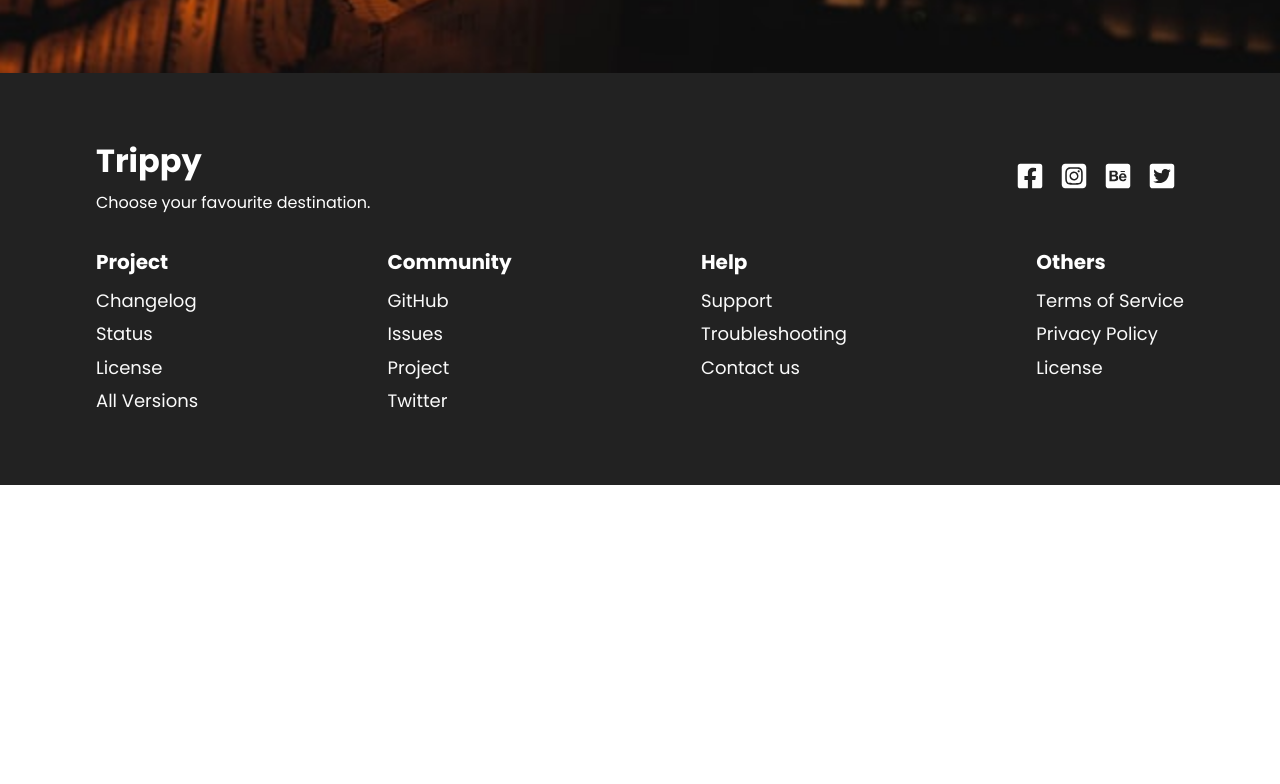
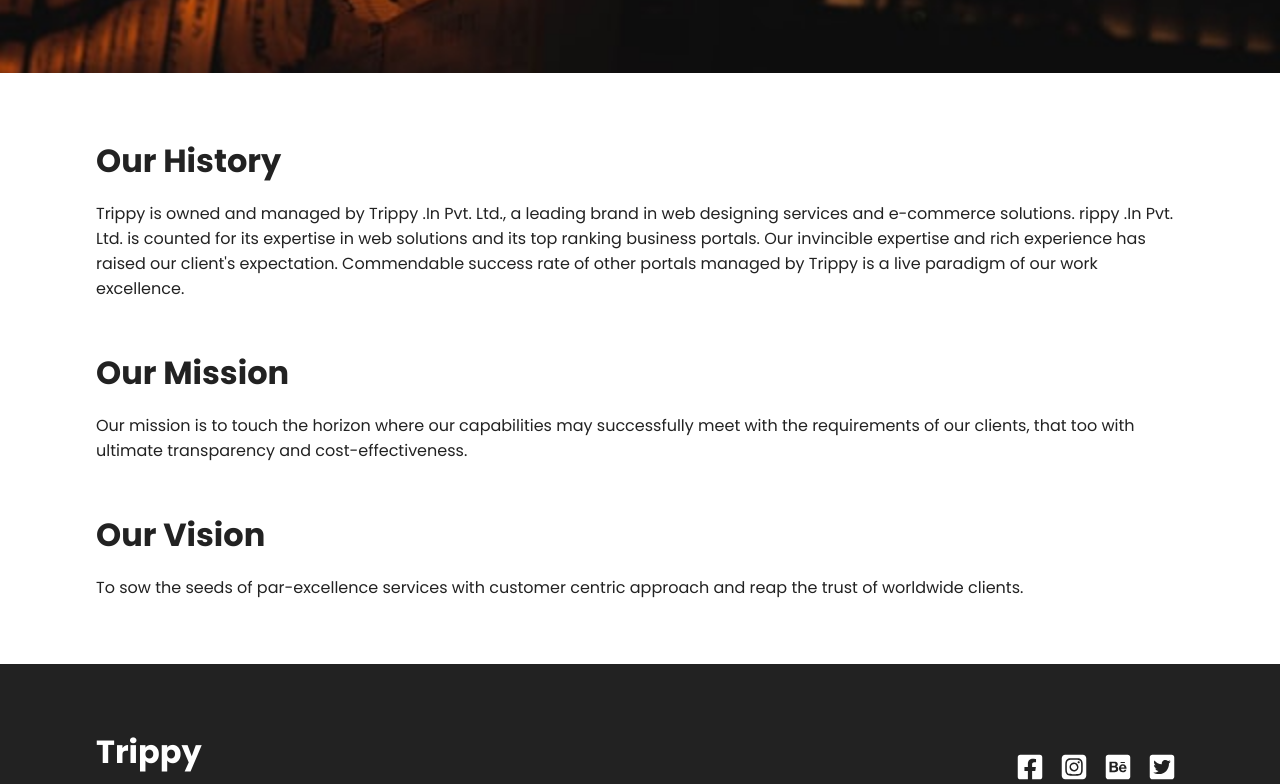
Before and after one commit to nagham-aljawish/Trippy, a React (Vite) app: page /about in a window 1280 px wide. Shown: the part 727-1511 px from the top of the page. Before the commit the page ends 1212 px from the top, so only its background shows below. Built offline with nearby package versions, Linux system fonts and the light colour scheme.

Commit message:
Rearrange  page about

```diff
--- /dev/null
+++ b/src/components/AboutContainer/AboutContainer.css
@@ -0,0 +1,12 @@
+.aboutContainer{
+    margin-bottom: 3rem;
+    text-align: start;
+    h2{
+        font-size: xx-large;
+        font-weight: bold;
+    }
+    p{
+        margin-top: 1rem;
+    }
+
+}
--- /dev/null
+++ b/src/components/AboutContainer/AboutContainer.jsx
@@ -0,0 +1,12 @@
+import './AboutContainer.css'
+
+const AboutContainer = ({title,subTitle}) => {
+  return (
+    <div className="aboutContainer">
+        <h2>{title}</h2>
+        <p>{subTitle}</p>
+    </div>
+  )
+}
+
+export default AboutContainer
--- a/src/pages/About.jsx
+++ b/src/pages/About.jsx
@@ -1,6 +1,8 @@
 
+import AboutContainer from "../components/aboutContainer/aboutContainer"
 import Header from "../components/Header/Header"
 import Hero from "../components/Hero/Hero"
+import Section from "../components/Section/Section"
 
 
 const About = () => {
@@ -10,6 +12,11 @@ const About = () => {
     <Header>
     <Hero bgImage="/assets/img/night.jpg" title="About" />
     </Header>
+    <Section>
+     <AboutContainer title="Our History" subTitle="Trippy is owned and managed by Trippy .In Pvt. Ltd., a leading brand in web designing services and e-commerce solutions. rippy .In Pvt. Ltd. is counted for its expertise in web solutions and its top ranking business portals. Our invincible expertise and rich experience has raised our client's expectation. Commendable success rate of other portals managed by Trippy is a live paradigm of our work excellence." />
+     <AboutContainer title="Our Mission" subTitle="Our mission is to touch the horizon where our capabilities may successfully meet with the requirements of our clients, that too with ultimate transparency and cost-effectiveness." />
+     <AboutContainer title="Our Vision" subTitle="To sow the seeds of par-excellence services with customer centric approach and reap the trust of worldwide clients." />
+     </Section>
     </div>
   )
 }
```
